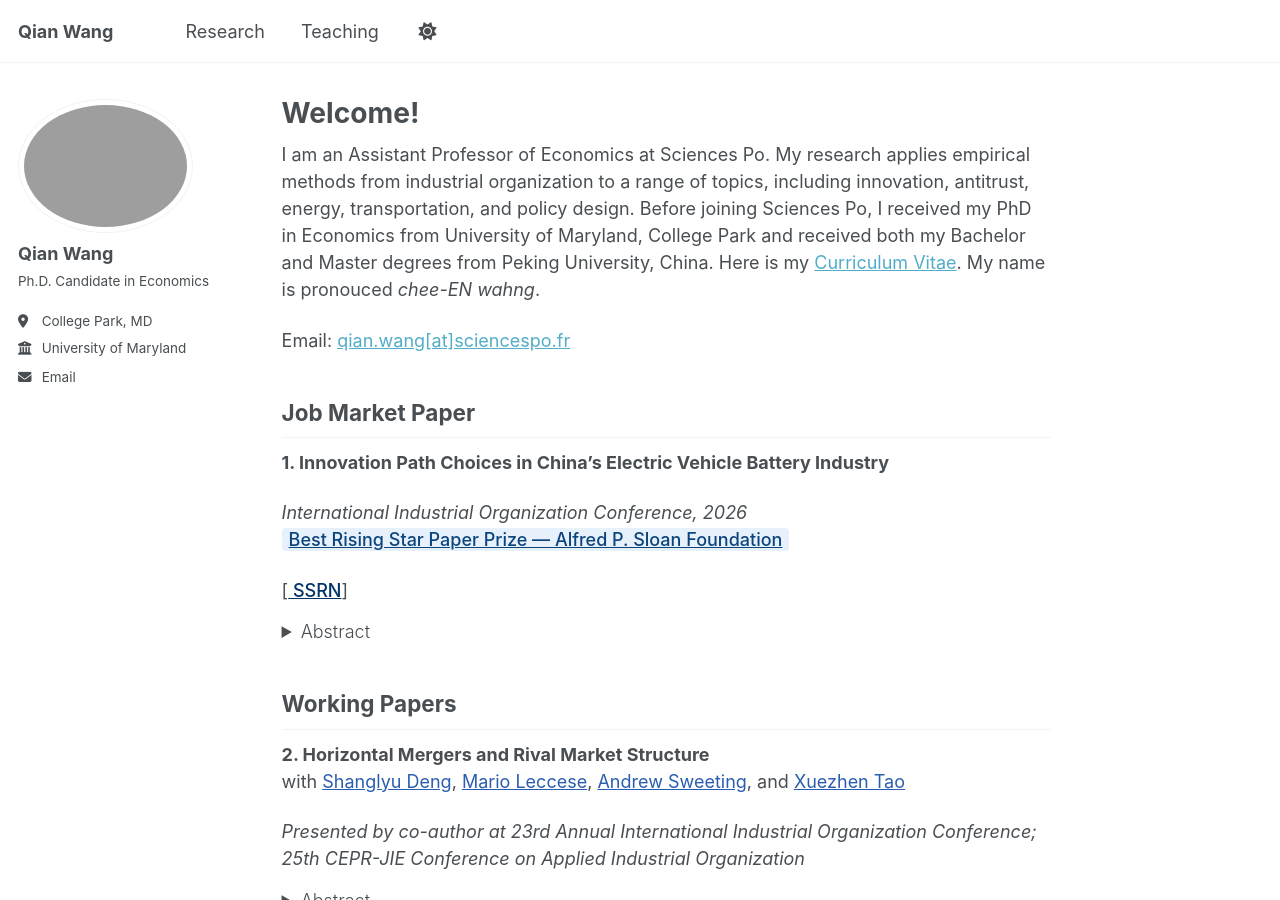
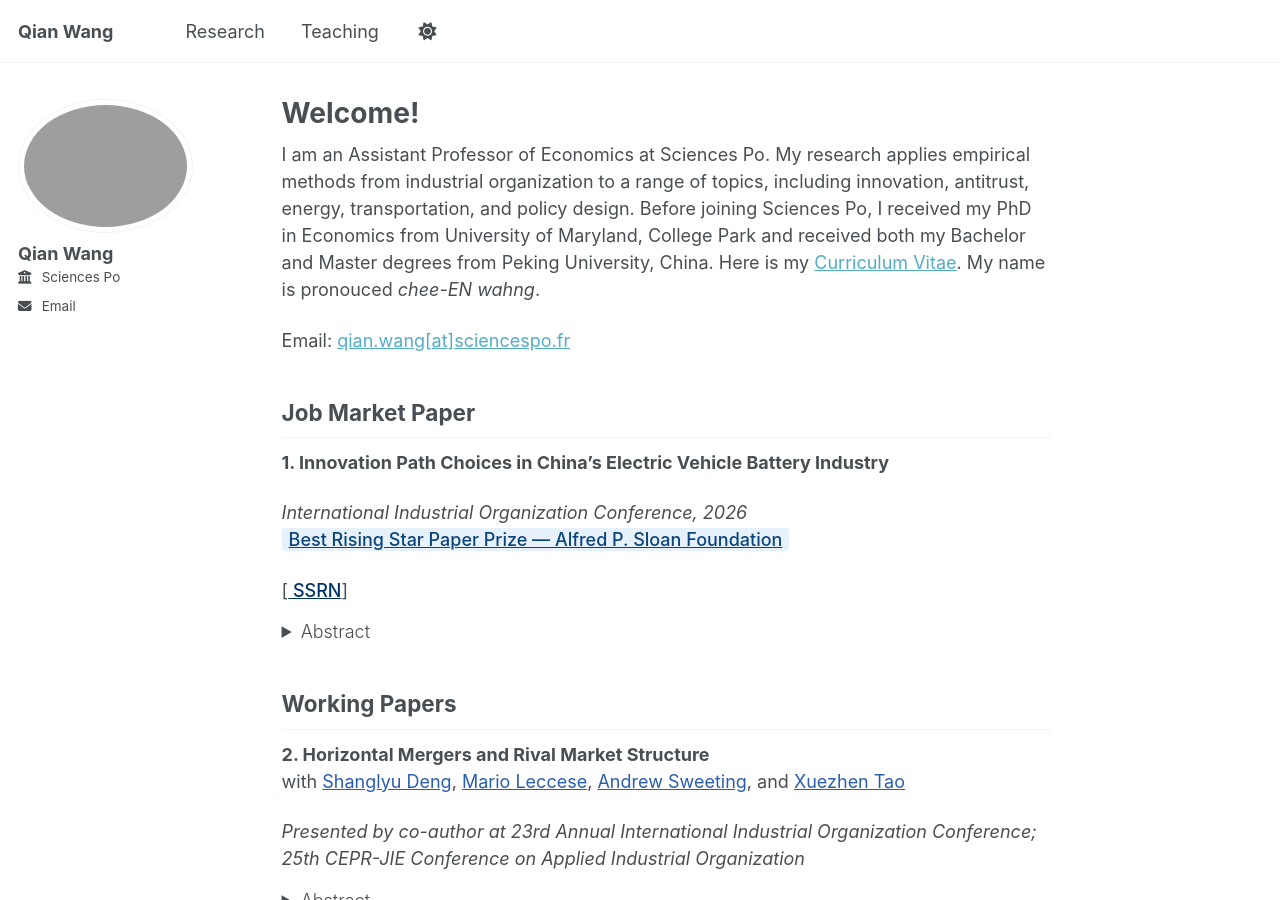
Before and after one commit to qwang819/qwang819.github.io, a Jekyll site: the page built from _pages/about.md, in a window 1280 px wide and 900 px high. Built offline with Jekyll 4.4.1, drawn with Linux system fonts in a browser that asks for light colours; a script that is not in the unit is left out.

Commit message:
Change employer and email in _config.yml
Updated employer and email address in configuration.

```diff
--- a/_config.yml
+++ b/_config.yml
@@ -29,11 +29,11 @@ author:
   avatar           : "headshot.jpg"
   name             : "Qian Wang"
   pronouns         : # example: "she/her"
-  bio              : "Ph.D. Candidate in Economics"
-  location         : "College Park, MD"
-  employer         : "University of Maryland"
+  # bio              : "Ph.D. Candidate in Economics"
+  # location         : "College Park, MD"
+  employer         : "Sciences Po"
   uri              : # URL
-  email            : "qwang819@umd.edu"
+  email            : "qian.wang@sciencespo.fr"
 
   # Academic websites
   academia         : # URL
```
